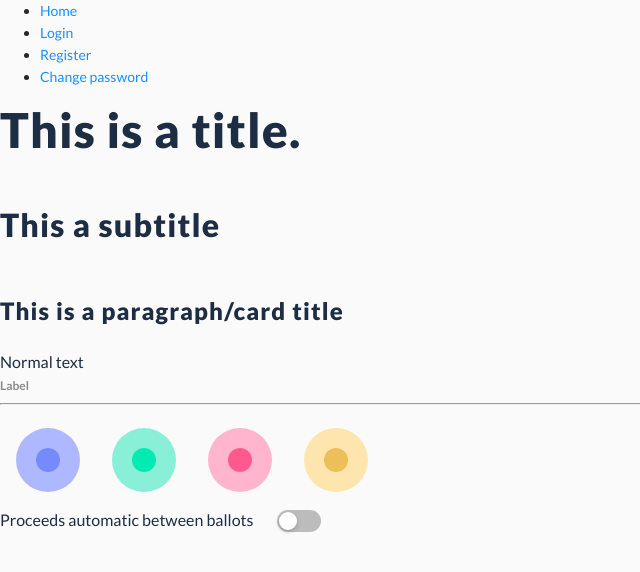
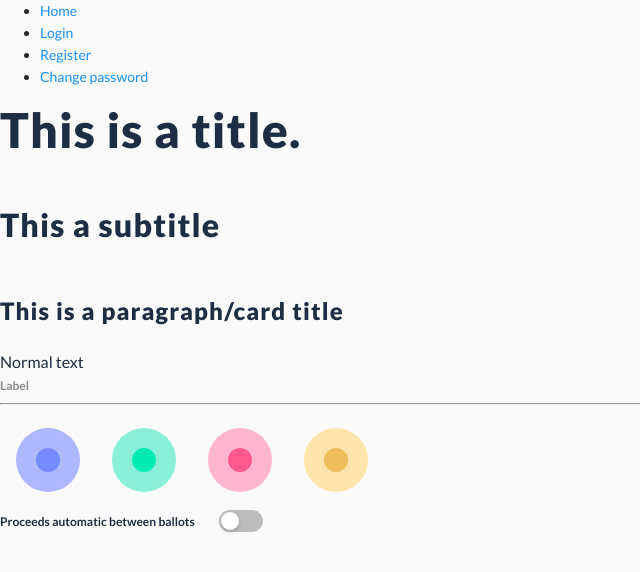
Before and after one commit to anovote/frontend, a React (Create React App) app: page / in a window 1280 px wide. Shown: the top 572 px of the page, without its empty margins (0-640 px from the left). Built offline with nearby package versions, Linux system fonts and the light colour scheme.

Commit message:
Fix text

```diff
--- a/src/components/switch/SwitchWithLabel.tsx
+++ b/src/components/switch/SwitchWithLabel.tsx
@@ -6,7 +6,9 @@ export default function SwitchWithLabel({ label }: { label: string }): React.Rea
     return (
         <div>
             <Space size="large" align="end">
-                <Text className="switch-text">{label}</Text>
+                <Text className="switch-text" type="secondary">
+                    {label}
+                </Text>
                 <Switch />
             </Space>
         </div>
--- /dev/null
+++ b/src/style/scss/anovote/components/_switch.scss
@@ -0,0 +1,3 @@
+.switch-text {
+    color: $dark !important;
+}
--- a/src/style/scss/main.scss
+++ b/src/style/scss/main.scss
@@ -17,6 +17,7 @@
 @import './anovote/view/login';
 @import './anovote/view/register';
 
+@import './anovote/components/switch';
 //--------- OVERWRITES ---------
 
 // ANTD
```
